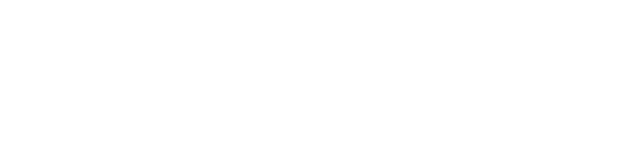
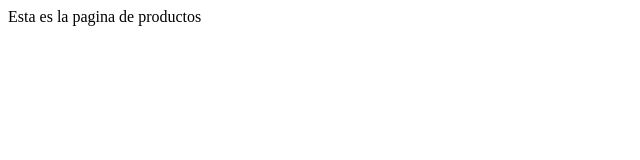
Before and after one commit to Viicky1808/claseGit, a plain HTML site: page productos.html in a window 1280 px wide. Shown: the whole page, without its empty margins (0-640 px from the left). Drawn offline with Linux system fonts and the light colour scheme.

Commit message:
version 4 developer

```diff
--- a/productos.html
+++ b/productos.html
@@ -7,6 +7,6 @@
     <title>Productos</title>
 </head>
 <body>
-
+    Esta es la pagina de productos
 </body>
 </html>
```
